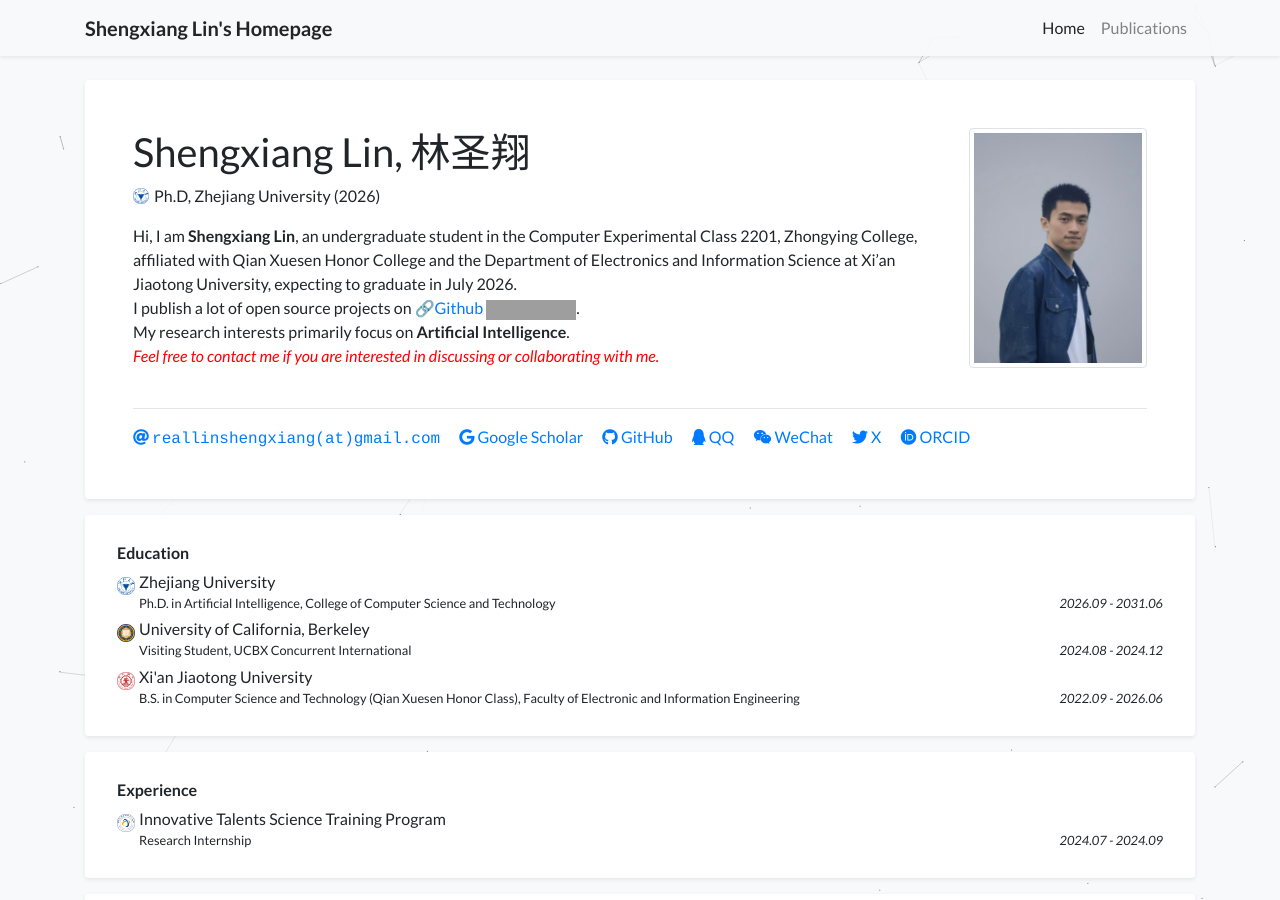
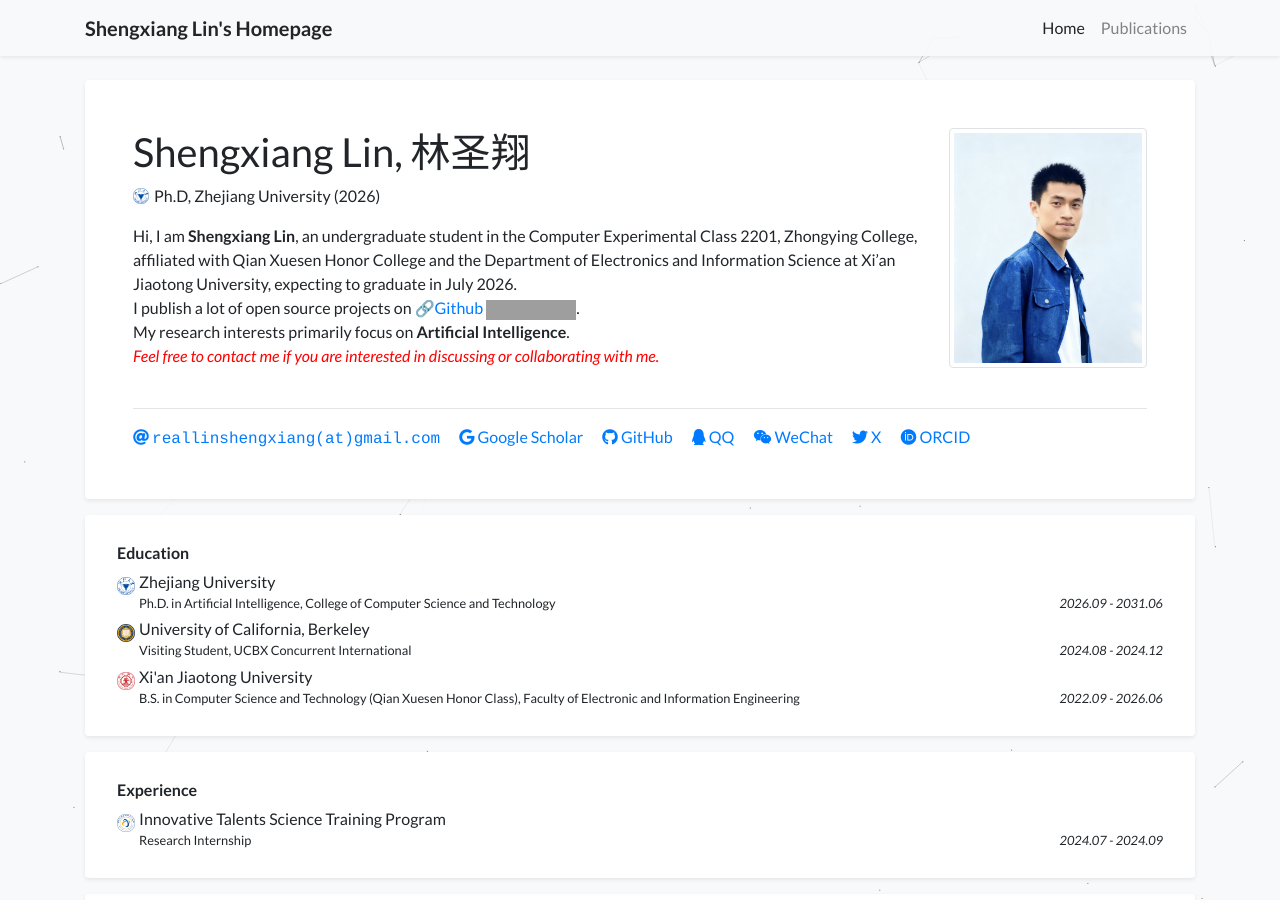
Before and after one commit to Lin-Shengxiang/Lin-Shengxiang.github.io, a Jekyll site: the page built from index.html, in a window 1280 px wide and 900 px high. Built offline with Jekyll 4.4.1, drawn with Linux system fonts in a browser that asks for light colours; a style sheet for code colours, icons or effects is not loaded; grey boxes are pictures that could not be loaded.

Commit message:
Update profile.yml

```diff
--- a/_data/profile.yml
+++ b/_data/profile.yml
@@ -27,7 +27,7 @@ short_bio: >-
 #  I shared some of the datasets and model weights used by the project at <a href="https://huggingface.co/wangrongsheng">🔗HuggingFace</a>. I likewise like to post some small-parameter LM at <a href="https://ollama.com/wangrongsheng">🔗Ollama</a> to help people use it locally.
 
 show_portrait: true
-portrait_url: assets/images/photos/profile_lsx1.jpg
+portrait_url: assets/images/photos/profile_lsx0.png
 portrait_caption: >-
   我是西安交通大学的林圣翔，欢迎访问我的主页~
 
```
